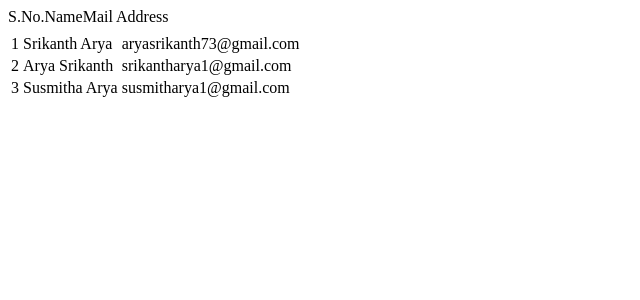
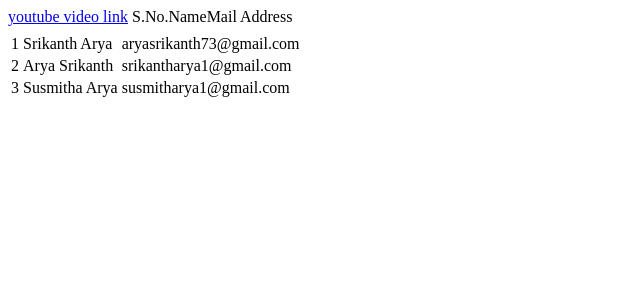
Before and after one commit to srikantharya1/php, a PHP site: page /index2.php in a window 1280 px wide. Shown: the top 300 px of the page, without its empty margins (0-640 px from the left). Run offline with PHP 8.4, Linux system fonts and the light colour scheme; data comes from the database, SQL or seed files in the repository.

Commit message:
utube video added

```diff
--- a/basic/index2.php
+++ b/basic/index2.php
@@ -7,6 +7,7 @@
     <title>Document</title>
 </head>
 <body>
+    <a href="https://youtu.be/zko5su_IA_g?si=ZtbndRO6jNqgj3nK">youtube video link</a>
     <table>
         <thead>
             <tr>S.No.</tr>
```
